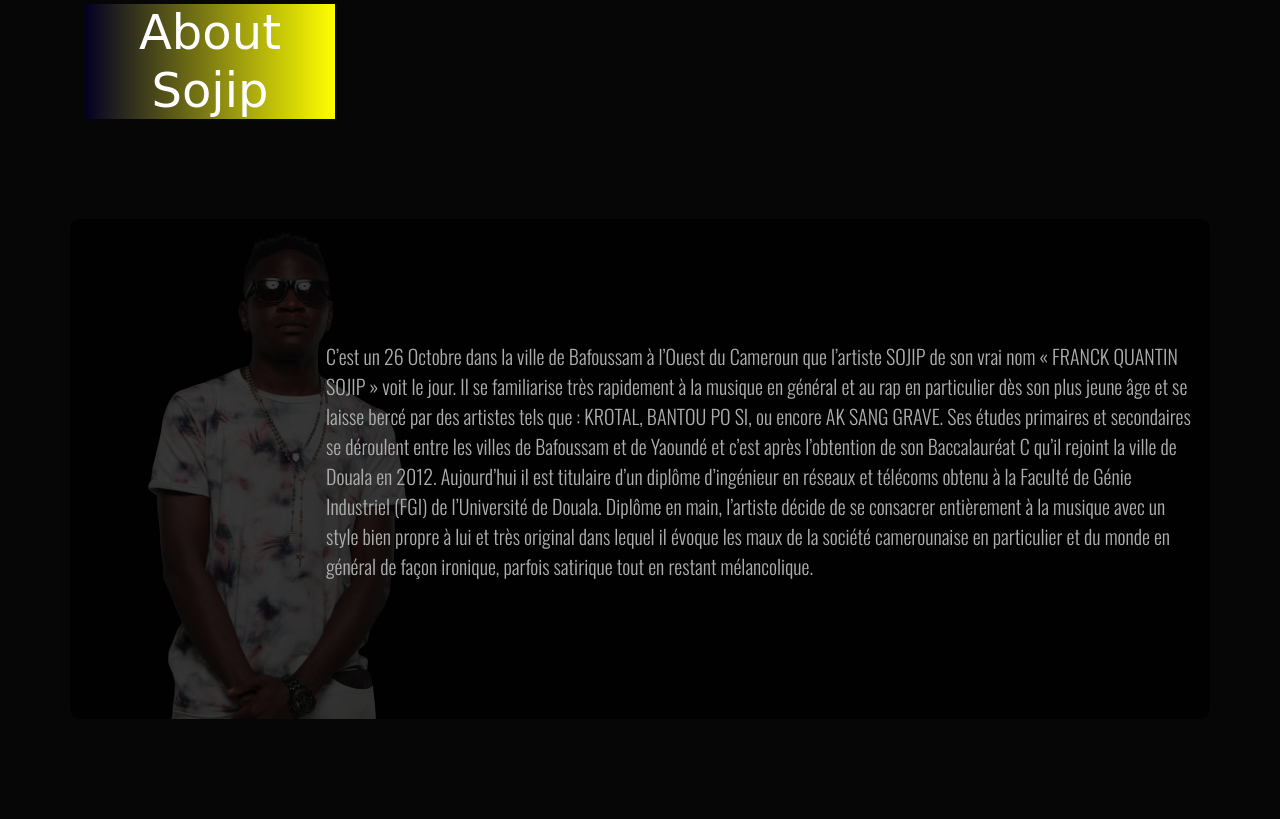
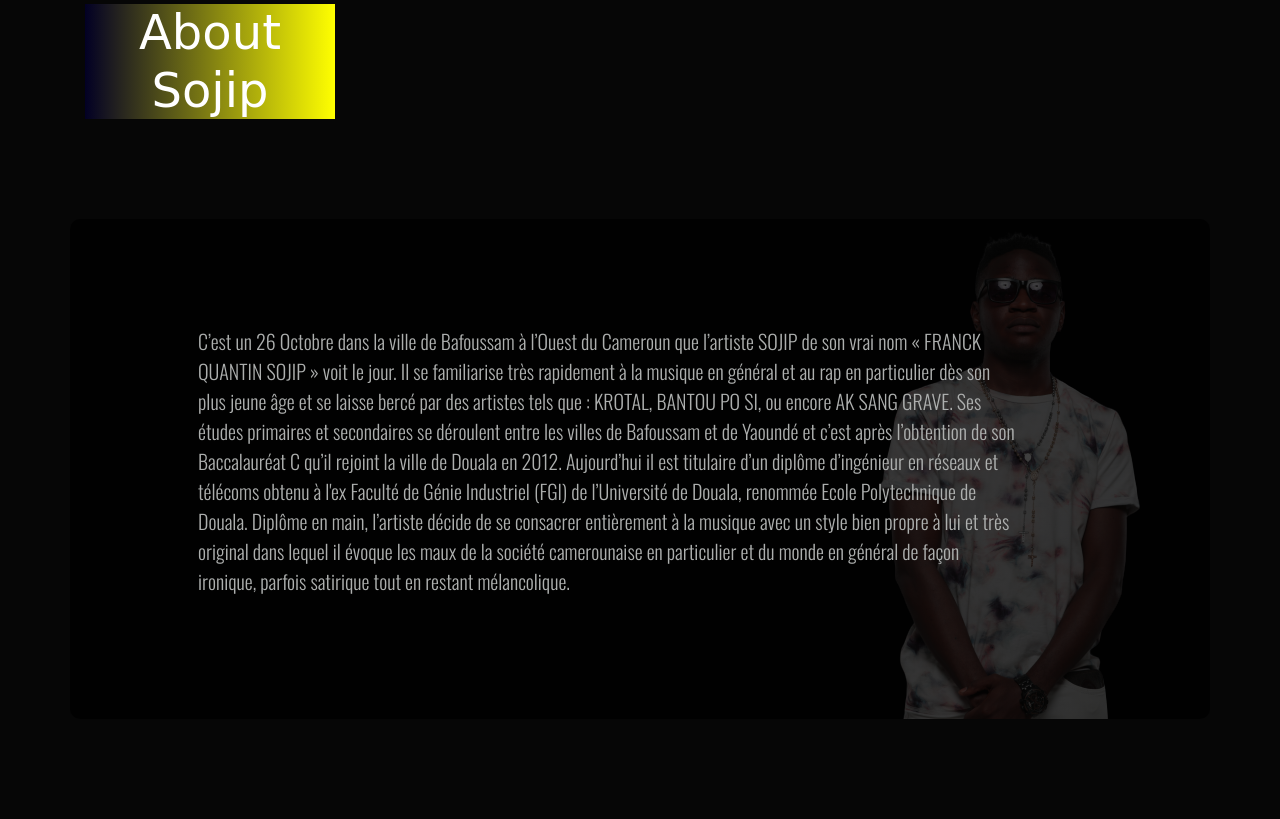
Before and after one commit to sojip/ep_website, a Flask app: page / in a window 1280 px wide. Shown: the part 1371-2190 px from the top of the page. Run offline with Flask 2, Linux system fonts and the light colour scheme; some libraries are stand-ins or nearby versions; some web fonts are replaced.

Commit message:
interface ok

```diff
--- a/static/css/style.css
+++ b/static/css/style.css
@@ -196,17 +196,21 @@ input[type=range]::-moz-range-thumb {
   font-family: "Oswald", sans-serif;
   margin-top: 100px;
   margin-bottom: 100px;
+  padding: 10px;
   background: linear-gradient(rgba(0, 0, 0, 0.75), rgba(0, 0, 0, 0.75)), url(/static/img/3_.png);
   background-repeat: no-repeat;
-  border-radius: 10px; }
+  border-radius: 10px;
+  background-position: right top; }
 
 @media (min-width: 576px) {
   #about {
     height: 500px;
     display: flex;
-    align-items: center; } }
+    align-items: center;
+    background-position: right top; } }
 @media (min-width: 768px) {
   #about {
-    padding-left: 20%; } }
+    padding-left: 10%;
+    padding-right: 15%; } }
 
 /*# sourceMappingURL=style.css.map */
--- a/static/scss/style.scss
+++ b/static/scss/style.scss
@@ -120,6 +120,8 @@ li {
     perspective: 400px;
     font-family: $text_font;
 
+
+
 }
 
 
@@ -133,6 +135,9 @@ img {
     width: 100%;
     box-shadow: -15px 10px 20px black;
     transform-origin: center left;
+
+
+
 }
 
 
@@ -191,6 +196,7 @@ img {
     display: flex;
     justify-content: space-between;
     align-items: center;
+
 }
 
 .fa-play-circle, .fa-pause-circle {
@@ -237,6 +243,7 @@ img {
     background-color: #222;
     margin: 25px 15px;
     border-radius: 10px;
+
 }
 
 input[type=range] {
@@ -269,6 +276,8 @@ input[type=range]::-moz-range-thumb {
     font-size: 12px;
 }
 
+
+
 /* About Sojip */
 
 #about {
@@ -276,6 +285,7 @@ input[type=range]::-moz-range-thumb {
     font-family: $text_font;
     margin-top: 100px;
     margin-bottom:100px;
+    padding: 10px;
     background:
     /* top, transparent red */
     linear-gradient(
@@ -287,6 +297,8 @@ input[type=range]::-moz-range-thumb {
 
     background-repeat: no-repeat;
     border-radius: 10px;
+    background-position: right top;
+
 
 }
 
@@ -295,10 +307,14 @@ input[type=range]::-moz-range-thumb {
         height: 500px;
         display: flex;
         align-items: center;
+        background-position: right top;
+
     }
 }
 @media(min-width:768px) {
     #about {
-        padding-left: 20%;
+        padding-left:10%;
+        padding-right: 15%;
+
     }
 }
--- a/templates/index.html
+++ b/templates/index.html
@@ -212,7 +212,7 @@
           Il se familiarise très rapidement à la musique en général et au rap en particulier dès son plus jeune âge et se laisse bercé par des artistes tels que :
           KROTAL, BANTOU PO SI, ou encore AK SANG GRAVE.
           Ses études primaires et secondaires se déroulent entre les villes de Bafoussam et de Yaoundé et c’est après l’obtention de son Baccalauréat C qu’il rejoint la ville
-          de Douala en 2012. Aujourd’hui il est titulaire d’un diplôme d’ingénieur en réseaux et télécoms obtenu à la Faculté  de Génie Industriel (FGI) de l’Université de Douala.
+          de Douala en 2012. Aujourd’hui il est titulaire d’un diplôme d’ingénieur en réseaux et télécoms obtenu à l'ex Faculté  de Génie Industriel (FGI) de l’Université de Douala, renommée Ecole Polytechnique de Douala.
           Diplôme en main, l’artiste décide de se consacrer entièrement à la musique avec un style bien propre à lui et très original dans lequel il évoque les maux de la société
           camerounaise en particulier et du monde en général de façon ironique, parfois satirique tout en restant mélancolique.
         </p>
```
Also changed, not shown: 1 other file.
